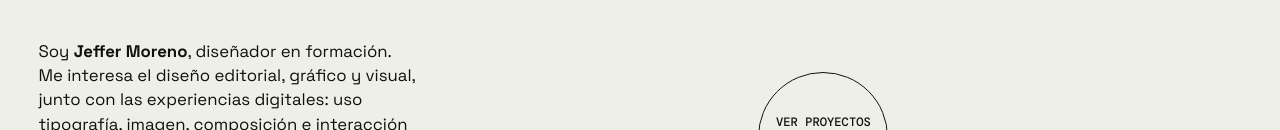
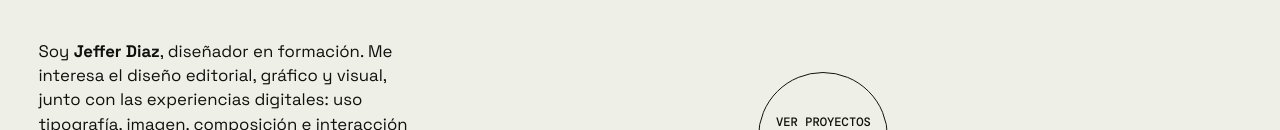
Before and after one commit to jffudp/Portafolio-jD, a plain HTML site: page dist/index.html in a window 1280 px wide. Shown: the part 597-727 px from the top of the page. Drawn offline with nearby package versions, Linux system fonts and the light colour scheme.

Commit message:
Update Site source

```diff
--- a/dist/index.html
+++ b/dist/index.html
@@ -4,7 +4,7 @@
   <meta charset="utf-8">
   <meta name="viewport" content="width=device-width, initial-scale=1">
   <meta name="description" content="Portafolio de diseño y experiencias digitales de Tu Nombre.">
-  <title>Jeffer Moreno — Diseño, procesos y proyectos</title>
+  <title>Jeffer Diaz — Diseño, procesos y proyectos</title>
   <link rel="preconnect" href="https://fonts.googleapis.com">
   <link rel="preconnect" href="https://fonts.gstatic.com" crossorigin>
   <link href="https://fonts.googleapis.com/css2?family=DM+Mono:wght@400;500&family=Space+Grotesk:wght@400;500;600;700&display=swap" rel="stylesheet">
@@ -17,7 +17,7 @@
     <section class="hero" aria-labelledby="hero-title">
       <p class="eyebrow reveal">Portafolio 2026 · Santiago, Chile</p>
       <h1 id="hero-title"><span class="reveal">Diseño,</span><span class="accent reveal">procesos</span><span class="reveal">y <em>proyectos.</em></span></h1>
-      <div class="hero-bottom reveal"><p>Soy <strong>Jeffer Moreno</strong>, diseñador en formación. Me interesa el diseño editorial, gráfico y visual, junto con las experiencias digitales: uso tipografía, imagen, composición e interacción para construir relatos, sistemas e ideas que conecten con las personas.</p><a class="round-link" href="projects.html">Ver proyectos <i>↘</i></a></div>
+      <div class="hero-bottom reveal"><p>Soy <strong>Jeffer Diaz</strong>, diseñador en formación. Me interesa el diseño editorial, gráfico y visual, junto con las experiencias digitales: uso tipografía, imagen, composición e interacción para construir relatos, sistemas e ideas que conecten con las personas.</p><a class="round-link" href="projects.html">Ver proyectos <i>↘</i></a></div>
       <div class="orbit" aria-hidden="true"><span>SCROLL · TO · EXPLORE ·</span></div>
     </section>
     <section class="manifesto section-grid" id="sobre-mi">
```
Also changed, not shown: index.html (+2 -2 lines).
